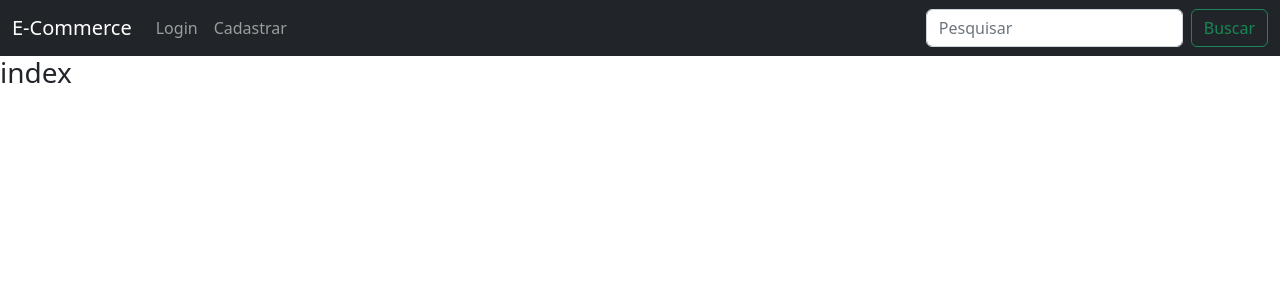
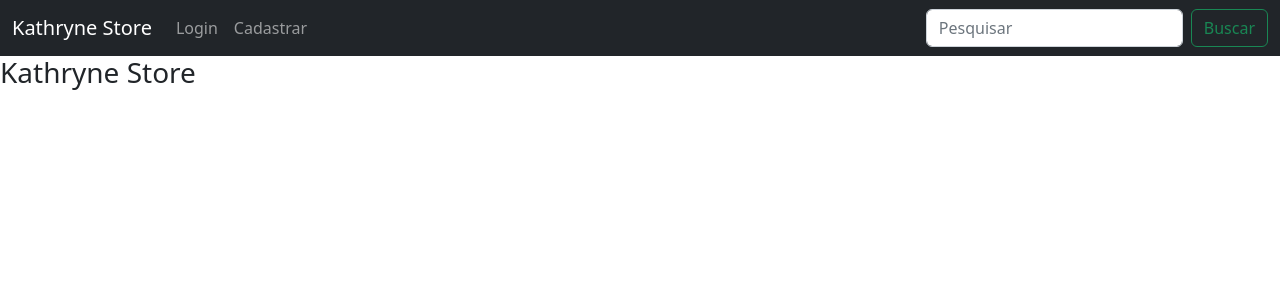
Before and after one commit to sacchettijr/E-Commerce, a Django app: page / in a window 1280 px wide. Shown: the top 300 px of the page. Run offline with Django 4.2, Linux system fonts and the light colour scheme; parts of the project's set-up code (start-up, migrations or seed data) failed here and were passed over.

Commit message:
Conexão com DB e alterado nome do projeto

```diff
--- a/templates/base/base.html
+++ b/templates/base/base.html
@@ -6,14 +6,14 @@
     <meta name="viewport"
           content="width=device-width, user-scalable=no, initial-scale=1.0, maximum-scale=1.0, minimum-scale=1.0">
     <meta http-equiv="X-UA-Compatible" content="ie=edge">
-    <title>E-Commerce</title>
+    <title>Kathryne Store</title>
     <link rel="stylesheet" href="{% static 'bootstrap-5.2.0/bootstrap.min.css' %}">
     <script src="{% static 'bootstrap-5.2.0/bootstrap.bundle.min.js' %}"></script>
 </head>
 <body>
 <nav class="navbar navbar-expand-md bg-dark navbar-dark">
     <div class="container-fluid">
-        <a class="navbar-brand" href="{% url 'index' %}">E-Commerce</a>
+        <a class="navbar-brand" href="{% url 'index' %}">Kathryne Store</a>
         <button class="navbar-toggler" type="button" data-bs-toggle="collapse" data-bs-target="#navbarSupportedContent"
                 aria-controls="navbarSupportedContent" aria-expanded="false" aria-label="Toggle navigation">
             <span class="navbar-toggler-icon"></span>
--- a/templates/index.html
+++ b/templates/index.html
@@ -1,5 +1,5 @@
 {% extends 'base/base.html' %}
 {% load static %}
 {% block base %}
-    <h3>index</h3>
+    <h3>Kathryne Store</h3>
 {% endblock base %}
```
Also changed, not shown: zSetup/settings.py (+5 -12 lines).
